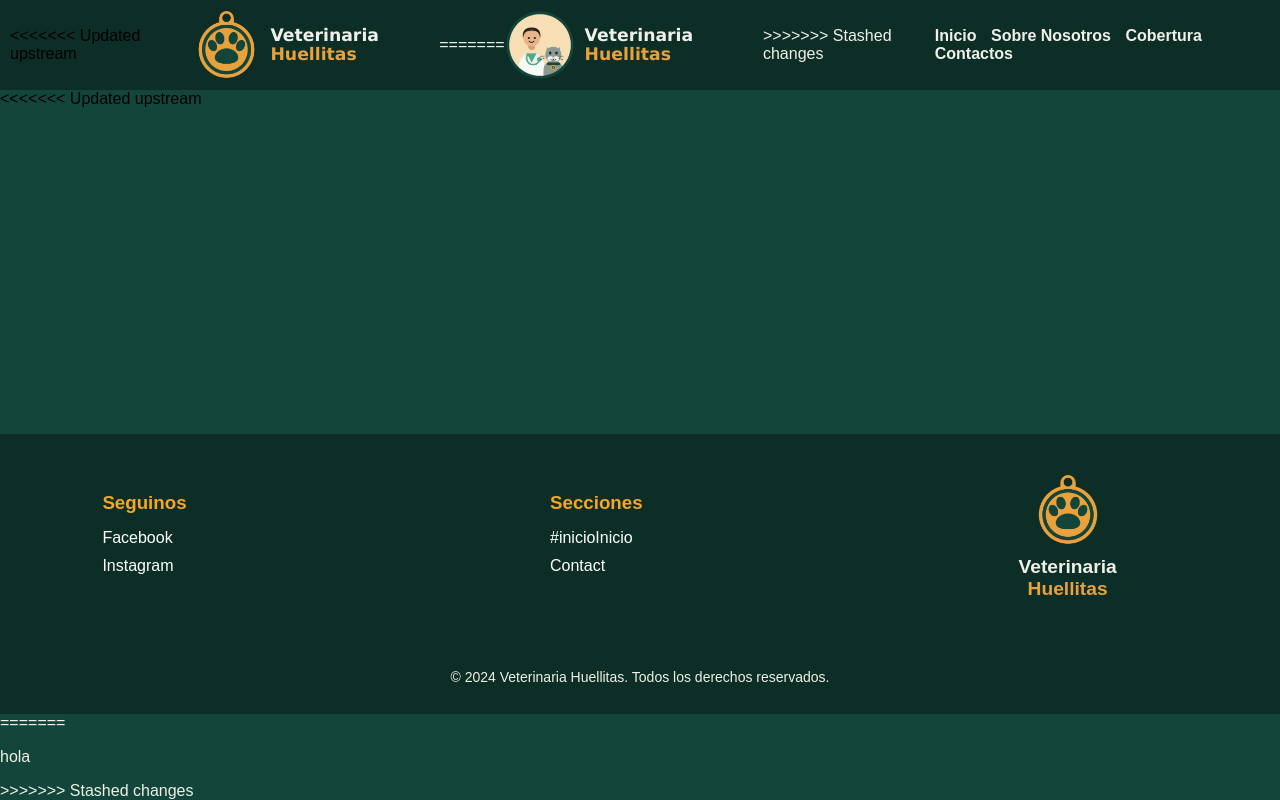
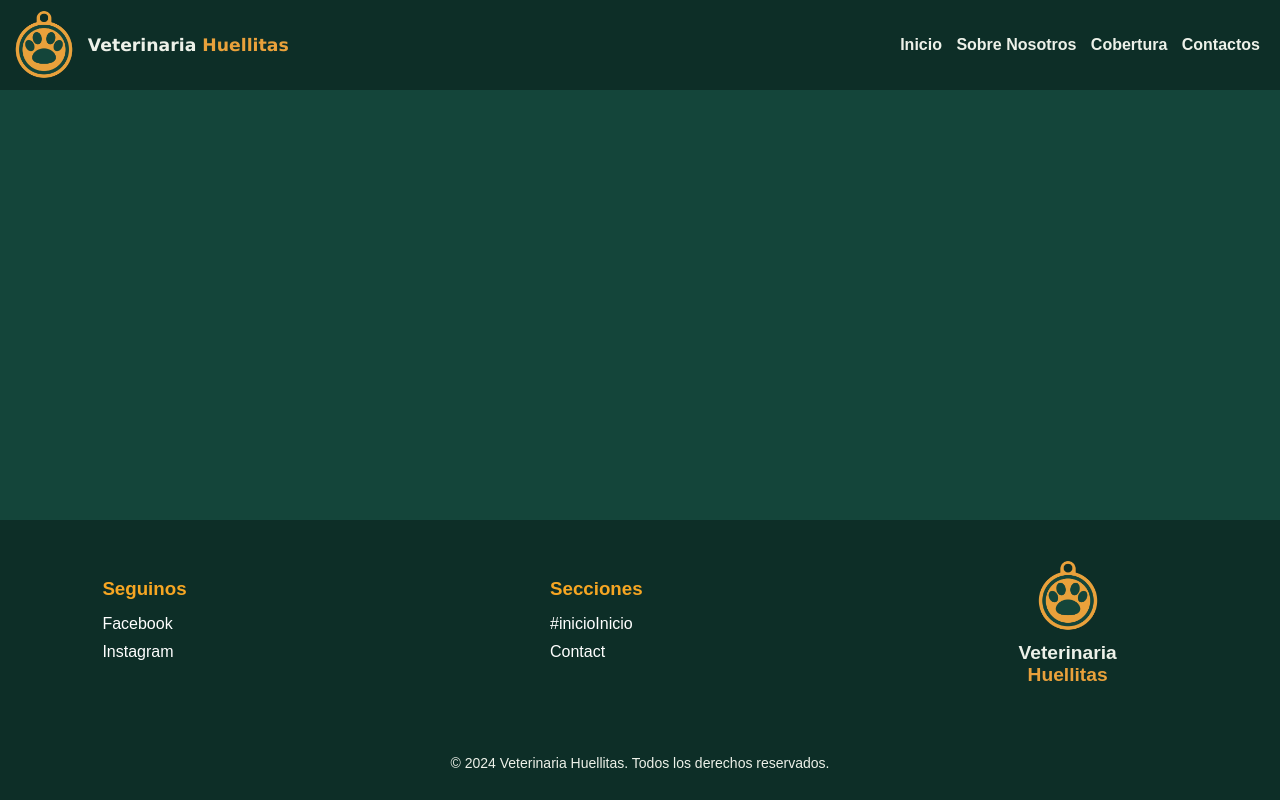
Before and after one commit to DaroNelson/Trab_Integ, a website built with Vite: page index.html in a window 1280 px wide. Built offline with nearby package versions, Linux system fonts and the light colour scheme; some icons are missing.

```diff
--- a/index.html
+++ b/index.html
@@ -11,16 +11,10 @@
 
     <header>
 
-<<<<<<< Updated upstream
         <a href="index.html" class="Logo">
             <img src="./assets/logo/LogoHuellitas/isotipo-512.png" alt="Veterinaria Huellitas">
             <span class="nombre-veterinaria">Veterinaria <em>Huellitas
             </em></span>
-=======
-        <a href="#" class="Logo">
-            <img src="./assets/logo/vet-gato-512.png" alt="Veterinaria La Mary">
-            <spam class="nombre-veterinaria">Veterinaria <em>Huellitas</em></spam>
->>>>>>> Stashed changes
         </a>
 
         <nav>
@@ -40,7 +34,6 @@
         </nav>
 
     </header>
-<<<<<<< Updated upstream
 
 <main>
 
@@ -78,8 +71,5 @@
     <p>&copy; 2024 Veterinaria Huellitas. Todos los derechos reservados.</p>
 </div>
 
-=======
-    <p>hola</p>
->>>>>>> Stashed changes
 </body>
 </html>
```
